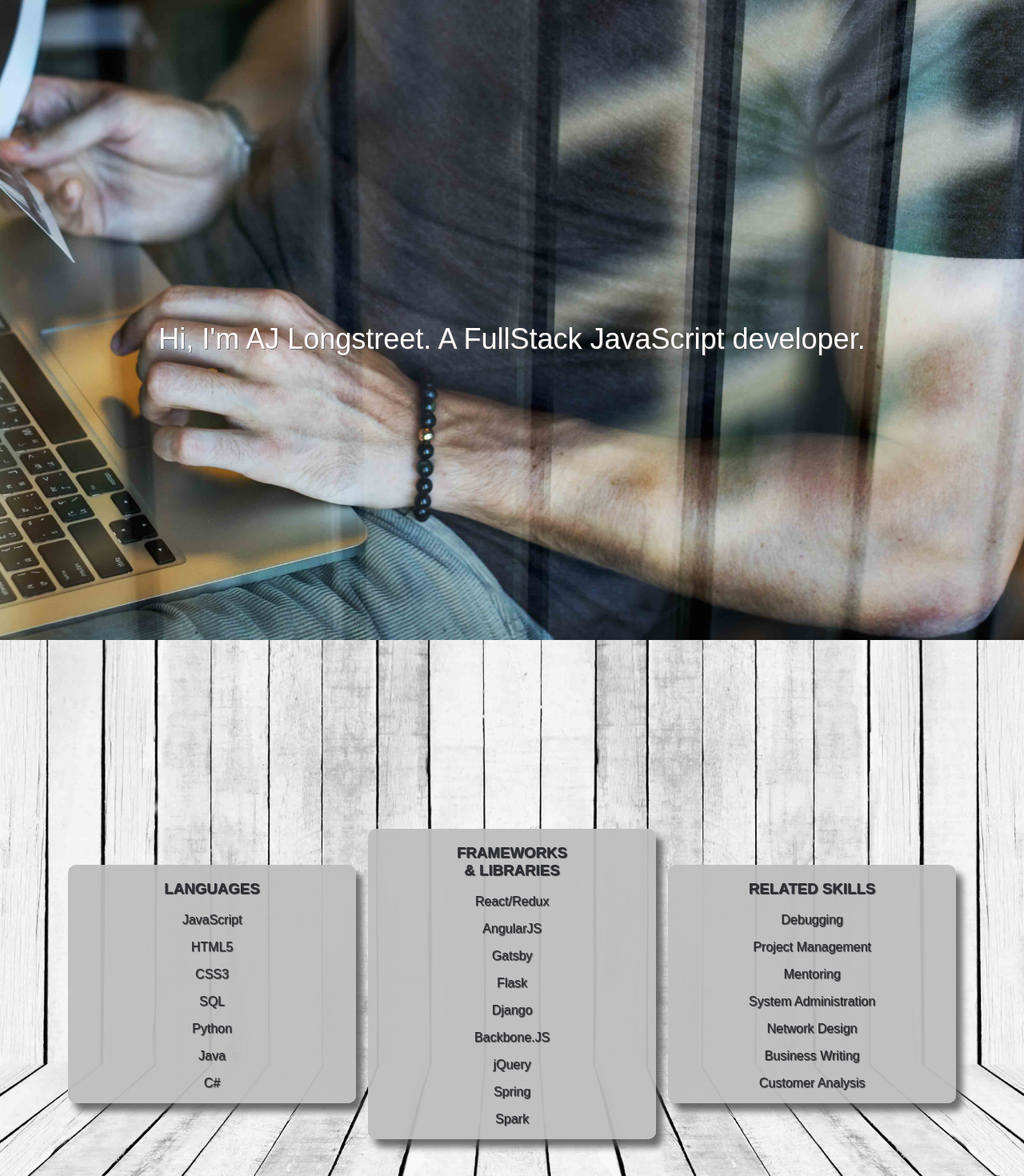
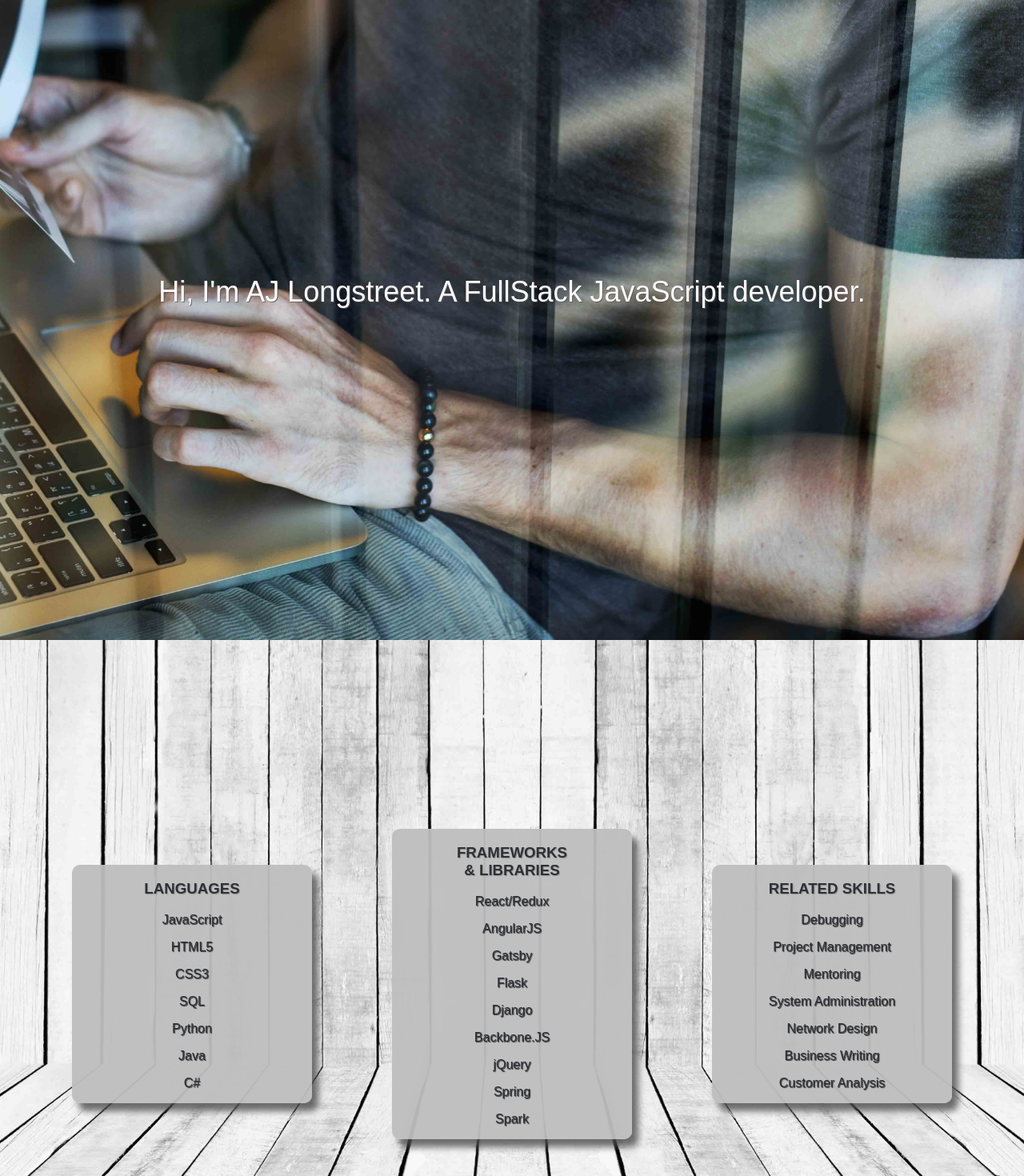
Before and after one commit to MisterAJ/react_portfolio, a React (Create React App) app: page / in a window 1280 px wide. Shown: the top 1470 px of the page at 80% size. Built offline with nearby package versions, Linux system fonts and the light colour scheme.

Commit message:
css fixes

```diff
--- a/src/Components/footer.js
+++ b/src/Components/footer.js
@@ -4,8 +4,7 @@ import styled from "styled-components";
 const StyledFooter = styled.div`
   width: 100%;
   display: flex;
-  justify-content: space-between;
-  background-color: rgba(190, 190, 190);
+  background-color: #f4f4f4;
 `;
 
 const StyledContainer = styled.div`
@@ -13,11 +12,19 @@ const StyledContainer = styled.div`
   margin: auto;
   display: flex;
   justify-content: space-between;
+
+  @media (max-width: 600px) {
+    width: 100%;
+  }
 `;
 
 const StyledImage = styled.img`
   width: 40px;
   padding: 5px;
+
+  &:hover {
+    opacity: 0.6;
+  }
 `;
 
 class Footer extends Component {
--- a/src/Components/jumbotron.js
+++ b/src/Components/jumbotron.js
@@ -12,14 +12,13 @@ const ImageDiv = styled.div`
 
 const Title = styled.h1`
   display: inline-block;
-  padding: 200px 0;
+  padding: 40vh 0px;
   text-align: center;
   font-family: Arial, Helvetica Neue, Helvetica, sans-serif;
   font-size: 36px;
   font-style: normal;
   font-variant: normal;
   font-weight: 500;
-  line-height: 50vh;
   vertical-align: middle;
   text-shadow: 1px 1px rgb(88, 88, 88, 0.8);
   color: #fffafa;
--- a/src/Components/skills.js
+++ b/src/Components/skills.js
@@ -10,7 +10,7 @@ const StyledDiv = styled.div`
 `;
 
 const StyledFlexContainer = styled.div`
-  width: 90%;
+  width: 100%;
   min-height: 100vh;
   max-width: 1200px;
   margin: 15px auto;
@@ -20,25 +20,38 @@ const StyledFlexContainer = styled.div`
 
 const StyledColumn = styled.div`
   width: 32%;
-  max-width: 500px;
+  max-width: 300px;
   margin: auto;
   border-radius: 10px;
   background-color: rgba(190, 190, 190, 0.95);
   font-family: Arial, Helvetica Neue, Helvetica, sans-serif;
   box-shadow: 8px 10px 8px rgba(75, 75, 75, 0.8);
+
+  &:hover {
+    background-color: rgba(210, 210, 210, 0.95);
+  }
 `;
 
 const StyledHeader = styled.h3`
   color: #2f3036;
   font-family: Arial, Helvetica Neue, Helvetica, sans-serif;
   text-transform: uppercase;
-  text-shadow: 1px 1px 1px #2d2d2d;
+  text-shadow: 1px 1px 1px rgb(128, 128, 128, 0.7);
 `;
 
 const StyledP = styled.p`
   color: #2f3036;
   font-family: Arial, Helvetica Neue, Helvetica, sans-serif;
   text-shadow: 1px 1px 1px #2d2d2d;
+  transition: font-size 0.2s;
+
+  &:hover {
+    font-size: 1.4rem;
+  }
+
+  @media (max-width: 400px) {
+    font-size: 0.9rem;
+  }
 `;
 
 class Skills extends Component {
```
